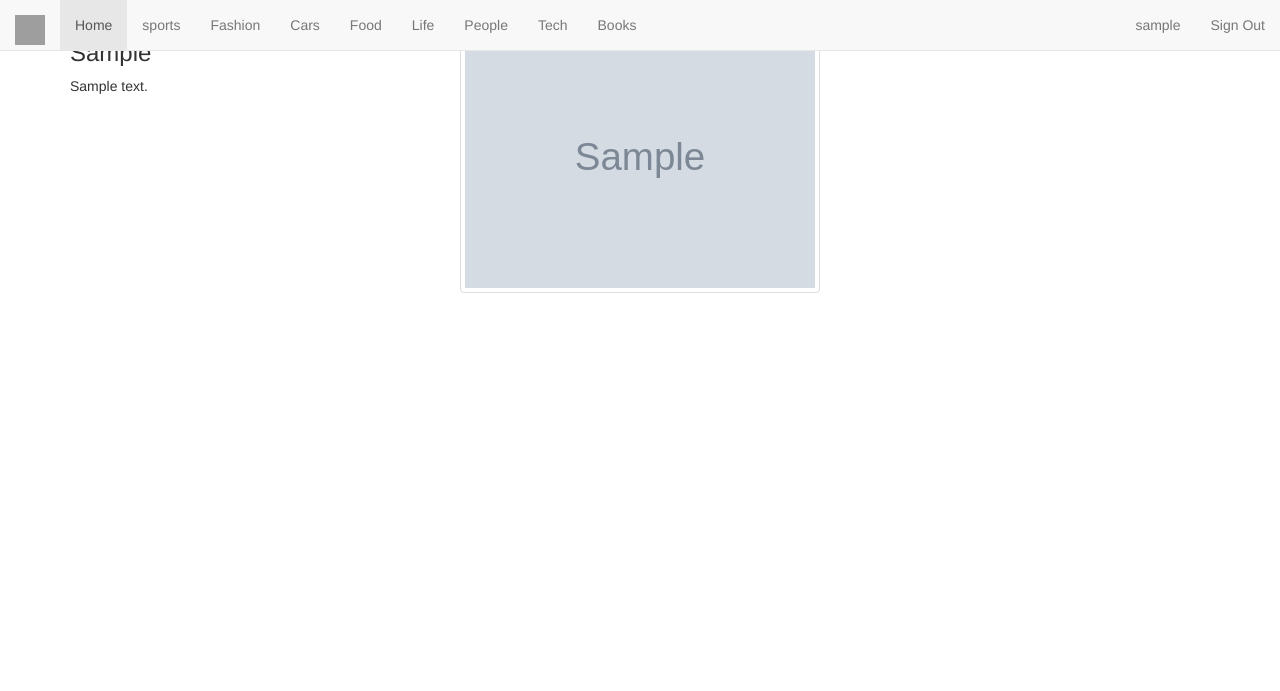
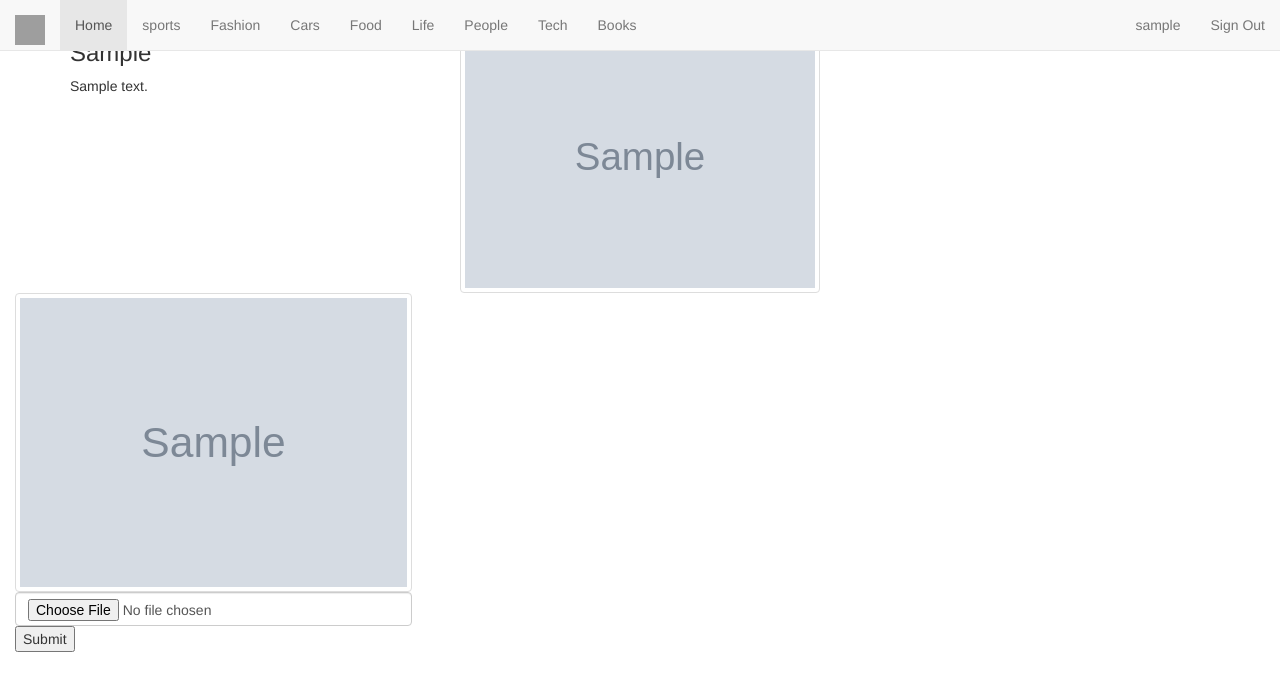
Before and after one commit to mi-ano/Blog, a Flask app: template app/templates/profile/profile.html in a window 1280 px wide. Shown: the top 691 px of the page. Run offline with Flask 2, Linux system fonts and the light colour scheme; a user stored in the database is signed in; tables that the repository leaves empty hold one stand-in row (values such as "Sample post"); the template is opened without the code that fills it: values that come from a table or form of the project are taken from there, most other values are stand-ins (such as "Sample title", 1, 10 or a date in 2020); grey boxes marked "Sample" are stand-in pictures; parts of the project's set-up code (start-up, migrations or seed data) failed here and were passed over; some libraries are stand-ins or nearby versions; grey boxes are pictures that could not be loaded.

Commit message:
changed profile

```diff
--- a/app/templates/profile/profile.html
+++ b/app/templates/profile/profile.html
@@ -26,4 +26,22 @@
   </div>
 </div>
 </div>
+<div class="col-md-4">
+    {% if user.profile_pic_path %}
+
+    <img src="{{url_for('static',filename=user.profile_pic_path)}}" alt="" class="img-thumbnail">
+
+    {%else%}
+    <p>No profile picture</p>
+
+    {% endif %}
+
+        {% if user == current_user %}
+    <form  action="{{url_for('main.update_pic',uname=user.username)}}" method="post" enctype = "multipart/form-data">
+
+      <input type="file"  name="photo" class="form-control" required>
+      <input type="submit">
+    </form>
+      {% endif %}
+  </div>
 {% endblock %}
```
